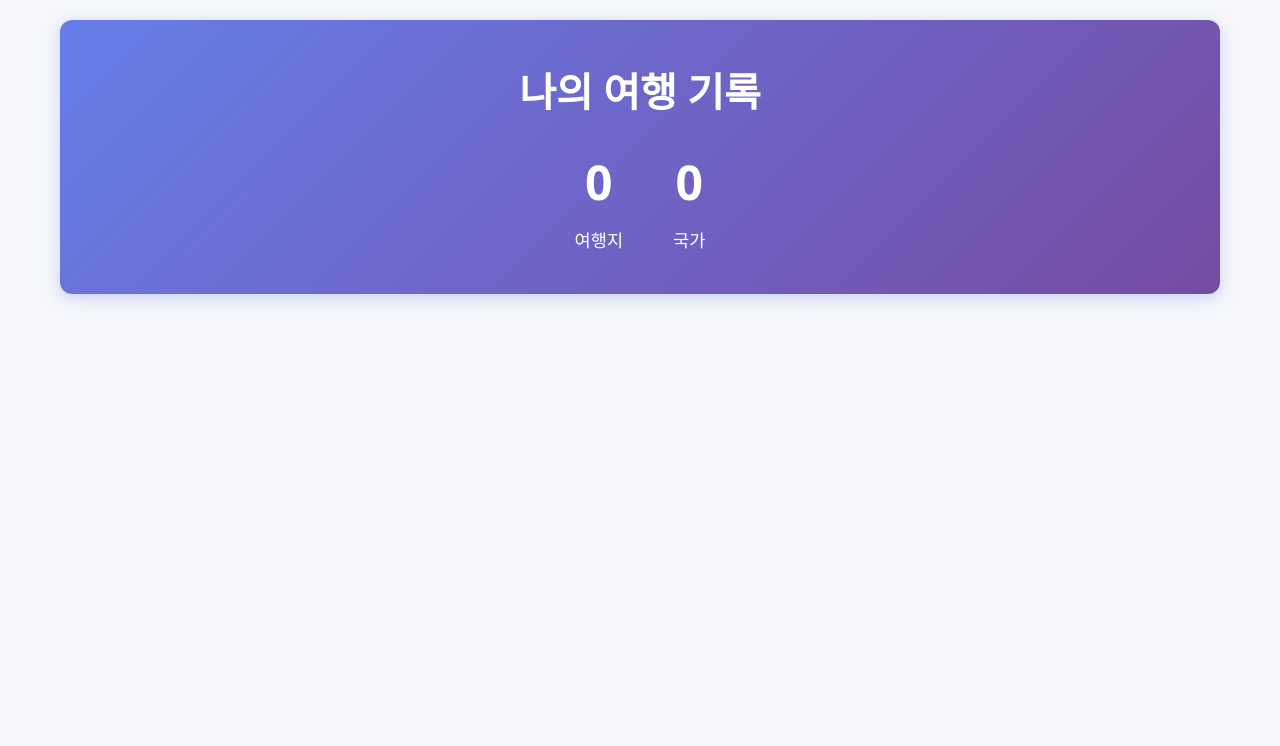
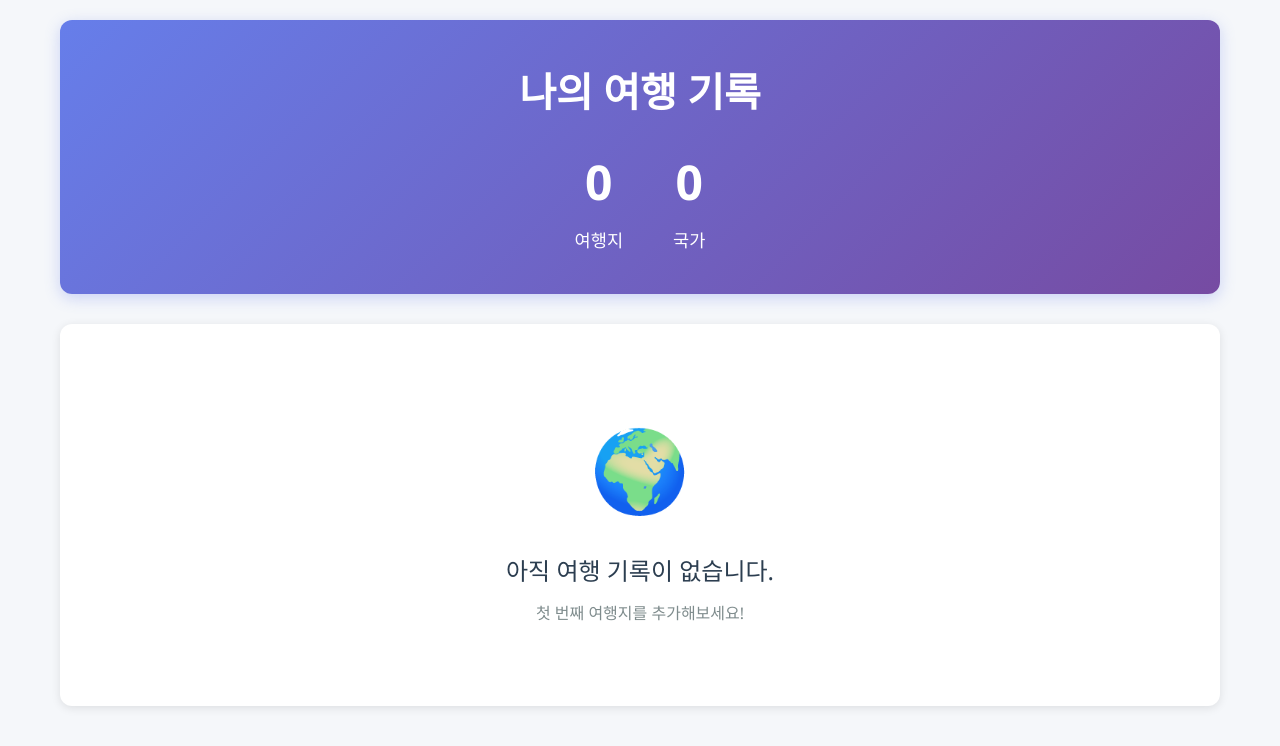
Before and after one commit to jsktt/travel-diary, a React (Vite) app: page / in a window 1280 px wide. Shown: the top 746 px of the page. Built offline with nearby package versions, Linux system fonts and the light colour scheme.

Commit message:
app.jsx 완

```diff
--- a/src/App.jsx
+++ b/src/App.jsx
@@ -1,6 +1,7 @@
 import { useEffect, useState } from 'react';
 import './App.css';
 import Header from './components/Header';
+import TravelList from './components/TravelList';
 
 
 function App() {
@@ -58,6 +59,14 @@ function App() {
       <Header
         totalTrips={travels.length}
         totalCountries={totalCountries} />
+
+      <TravelList
+        travels={travels}
+        onEdit={handleEdit}
+        onDelete={handleDelete}
+      />
+
+
     </div>
   );
 }
```
